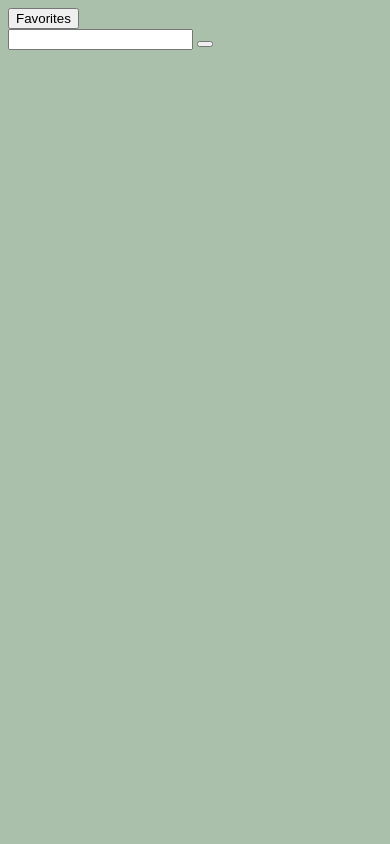
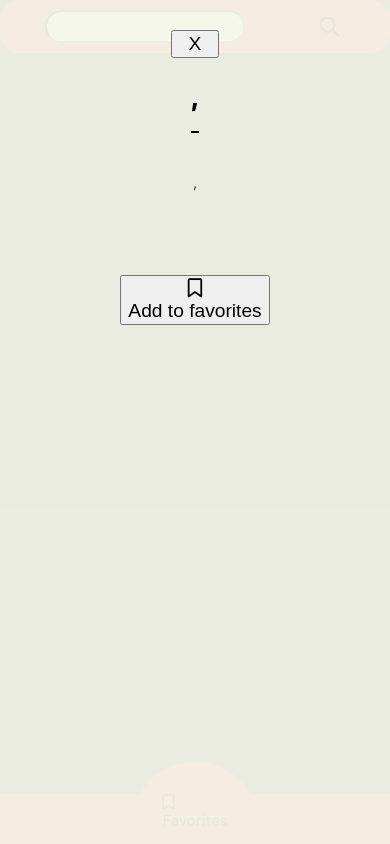
Before and after one commit to Rhaliot/Fridger, a website built with Vite: page index.html in a window 390 px wide. Built offline with nearby package versions, Linux system fonts and the light colour scheme.

Commit message:
finish mobile design for the index

```diff
--- a/index.html
+++ b/index.html
@@ -1,46 +1,51 @@
-<!doctype html>
+<!DOCTYPE html>
 <html lang="en">
   <head>
-    <link rel="preconnect" href="https://fonts.googleapis.com">
-<link rel="preconnect" href="https://fonts.gstatic.com" crossorigin>
-<link href="https://fonts.googleapis.com/css2?family=Barlow:ital,wght@0,100;0,200;0,300;0,400;0,500;0,600;0,700;0,800;0,900;1,100;1,200;1,300;1,400;1,500;1,600;1,700;1,800;1,900&display=swap" rel="stylesheet">
+    <script
+      src="https://kit.fontawesome.com/a6789ee64e.js"
+      crossorigin="anonymous"
+    ></script>
+    <link rel="preconnect" href="https://fonts.googleapis.com" />
+    <link rel="preconnect" href="https://fonts.gstatic.com" crossorigin />
+    <link
+      href="https://fonts.googleapis.com/css2?family=Barlow:ital,wght@0,100;0,200;0,300;0,400;0,500;0,600;0,700;0,800;0,900;1,100;1,200;1,300;1,400;1,500;1,600;1,700;1,800;1,900&display=swap"
+      rel="stylesheet"
+    />
     <meta charset="UTF-8" />
-    <link rel="stylesheet" href="/style.css">
+    <link rel="stylesheet" href="/style.css" />
     <link rel="icon" type="image/svg+xml" href="/vite.svg" />
     <meta name="viewport" content="width=device-width, initial-scale=1.0" />
     <title>Fridger</title>
   </head>
   <body>
-    <nav><button id="favoriteMenuButton">Favorites</button></nav>
+
     <form id="search" action="" method="post">
-      <input type="text" id="searchInput">
-      <button type="submit"></button>
+      <input type="text" id="searchInput" />
+
+      <button type="submit">
+        <i class="fa-solid fa-magnifying-glass fa-xl"></i>
+      </button>
     </form>
 
-<div id="recipeWindow" class="recipeWindow">
-  <button id="recipeWindowCloseButton"> X</button>
-<h1 id="recipeName" class="recipeName">,</h1>
-<p id="recipeDescription">, </p>
-<ul id="recipeIngredients"></ul>
-<ul id="recipeMeasures"></ul>
-<button id="recipeFavoriteButton">Add to favorites</button>
-</div>
+    <div id="recipeWindow" class="recipeWindow">
+      <div id="recipeWindowWraper">
+        <button id="recipeWindowCloseButton">X</button>
+        <h1 id="recipeName" class="recipeName">,</h1>
+        <p id="recipeDescription">,</p>
+        <ul id="recipeIngredients"></ul>
+        <ul id="recipeMeasures"></ul>
+        <button id="recipeFavoriteButton"><i class="fa-regular fa-bookmark"></i><br>  Add to favorites</button>
+      </div>
+    </div>
+
+    <ul id="recipeList"></ul>
+
+    <div id="favoriteMenu">
+      <ul id="favoriteList"></ul>
+    </div>
 
 
-    <ul id="recipeList">
-
-    </ul>
-
-
-<div id="favoriteMenu">
-  <ul id="favoriteList">
-
-  </ul>
-</div>
-
-<script>
-
-</script>
+    <nav><button id="favoriteMenuButton"><i class="fa-regular fa-bookmark"></i>                       Favorites </button></nav>
 
     <script type="module" src="/src/api.js"></script>
     <script type="module" src="/src/main.js"></script>
--- a/src/main.js
+++ b/src/main.js
@@ -87,6 +87,16 @@ form.addEventListener("submit", async (e) => {
   }
 
   renderRecipes(recipes);
+
+  const goUpButton = document.createElement("a");
+  const goUpIcon = document.createElement('i');
+
+  goUpIcon.classList.add('fa-angles-up', 'fa-solid', 'fa-xl');
+  goUpButton.href = '#'
+
+  goUpButton.appendChild(goUpIcon);
+  recipeList.appendChild(goUpButton);
+
 });
 
 // ---------- RENDER LIST OF RECIPES ----------
@@ -98,12 +108,8 @@ function renderRecipes(recipes) {
     const recipeItem = document.createElement("li");
     const recipeThumb = document.createElement("img");
     const nameSpan = document.createElement("span");
-    const favoriteStar = document.createElement("span");
 
-    // setup elements
-    favoriteStar.textContent = "★";
-    favoriteStar.style.cursor = "pointer";
-    favoriteStar.style.marginRight = "8px";
+
 
     nameSpan.textContent = recipe.strMeal;
     recipeThumb.src = recipe.strMealThumb;
@@ -114,7 +120,7 @@ function renderRecipes(recipes) {
     recipeThumb.style.marginRight = "8px";
 
     // set favorite color based on state
-    favoriteStar.style.color = isFavoriteById(recipe.idMeal) ? "red" : "gray";
+    (recipe.idMeal) ? "red" : "gray";
 
     // append
     recipeItem.append(recipeThumb, nameSpan);
@@ -124,6 +130,7 @@ function renderRecipes(recipes) {
 
     recipeThumb.addEventListener("click", () =>
       renderRecipeDetails(recipe.idMeal)
+
     );
     nameSpan.addEventListener("click", () =>
       renderRecipeDetails(recipe.idMeal)
@@ -143,10 +150,12 @@ async function renderRecipeDetails(idMeal) {
     const meal = data.meals[0];
 
     // show window
+    document.body.style.overflow = 'hidden';
     recipeWindow.style.display = "flex";
     recipeWindowHeader.textContent = meal.strMeal;
     recipeDescription.textContent = meal.strInstructions || "";
     recipeIngredients.innerHTML = "";
+
 
     // collecting ingredients and measures
     const ingredients = [];
@@ -185,4 +194,5 @@ async function renderRecipeDetails(idMeal) {
 // CLOSE RECIPE WINDOW
 recipeWindowClose.addEventListener("click", () => {
   recipeWindow.style.display = "none";
+  document.body.style.overflow = '';
 });
--- a/style.css
+++ b/style.css
@@ -3,22 +3,84 @@
 
 
 body {
-  background-color: #AAC0AA;
+  background-color: #393e41;
+  margin: 0;
+  padding-bottom: 80px;
 }
 
+nav {
+  background-color: #e94f37;
+    position: fixed;
+  bottom: 0;
+  left: 0;
+  width: 100%;
+  display: flex;
+  justify-content: center;
+  align-items: center;
 
+  height: 50px;
+
+  z-index: 99;
+}
+
+#favoriteMenuButton {
+  display: flex;
+  flex-direction: column;
+background-color: #e94f37;
+font-family: "Barlow", sans-serif;
+  font-weight: 500;
+  font-size: 1em;
+  font-style: normal;
+  border-radius: 150px 150px 0px 0px;
+  padding: 2em;
+  border: none;
+  cursor: pointer;
+  margin-bottom: 1em;
+
+}
 
 .recipeWindow {
-    margin: 0 auto;
+    position: fixed;
+    inset: 0;
+    display: none;
     z-index: 999;
-    background-color: #CBE896;
-    display: none;
+    background-color: #f6f7ebf1;
+font-family: "Barlow", sans-serif;
+
+    display: flex;
+    justify-content: center;
+    align-items: flex-start;
+
+    overflow-y: auto;
+    padding: 30px;
+}
+
+.recipeWindow button {
+  font-size: 1.2rem;
+}
+
+#recipeWindowCloseButton {
+  width: 3rem;
+}
+
+#recipeWindowWraper {
+  display: flex;
+  justify-content: center;
+  flex-direction: column;
+  align-items: center;
+  line-height: 1.5rem;
+}
+
+.recipeWindow h1 {
+  text-align: center;
+  line-height: 2rem;
+  border-bottom: 2px solid black;
+  padding-bottom: 20px;
 }
 
 #recipeList  {
     text-decoration: none;
     list-style: none;
-    display: grid;
     gap: 50px;
     padding: 20px;
     display: flex;
@@ -30,14 +92,13 @@ body {
 #recipeList li {
   display: flex;
   font-family: "Barlow", sans-serif;
-  font-weight: 400;
-  font-size: 1.2em;
+  font-weight: 500;
+  font-size: 1.4em;
   font-style: normal;
   flex-direction: column;
     text-align: center;
-    background-color: #CBE896;
-    border: 5px solid #FCDFA6;
-    border-radius: 20px;
+    background-color: #f6f7eb;
+
     justify-content: center;
     align-items: center;
     height: 300px;
@@ -46,15 +107,61 @@ body {
 }
 
 
+
+
+
 #recipeList li img {
   height: 180px !important;
   width: 180px !important;
-   border: 5px solid #FCDFA6;
+   border: 5px solid #e94f37;
 }
 
 #recipeList li span {
-  margin-top: 10px;
+  margin-top: 15px;
 }
+
+#recipeList  a {
+  display: flex;
+  justify-content: center;
+  align-items: center;
+  color: #e94f37;
+  font-size: 1.9em;
+}
+
+#recipeWindow button {
+
+}
+
+#search {
+  display: flex;
+  padding: 10px;
+  justify-content: space-around;
+-webkit-box-shadow: 0px 39px 46px -24px rgba(66, 68, 90, 1);
+-moz-box-shadow: 0px 39px 46px -24px rgba(66, 68, 90, 1);
+box-shadow: 0px 39px 46px -24px rgba(66, 68, 90, 1);
+border-radius: 20px;
+ background-color: #e94f37;
+}
+
+#search input {
+border-radius: 20px;
+padding: 5px;
+font-family: "Barlow", sans-serif;
+  font-weight: 500;
+  font-size: 1em;
+
+  font-style: normal;
+background-color: #f6f7eb;
+}
+
+#search button {
+  background-color: #e94f37;
+  cursor: pointer;
+  border: none;
+}
+
+
+
 
 #favoriteMenu {
 
@@ -77,7 +184,7 @@ body {
   flex-direction: column;
   align-items: center;
   gap: 0.5rem;
-  background-color: #CBE896;
+  background-color: #EBF8B8;
 }
 
 #favoriteList > li img {
```
